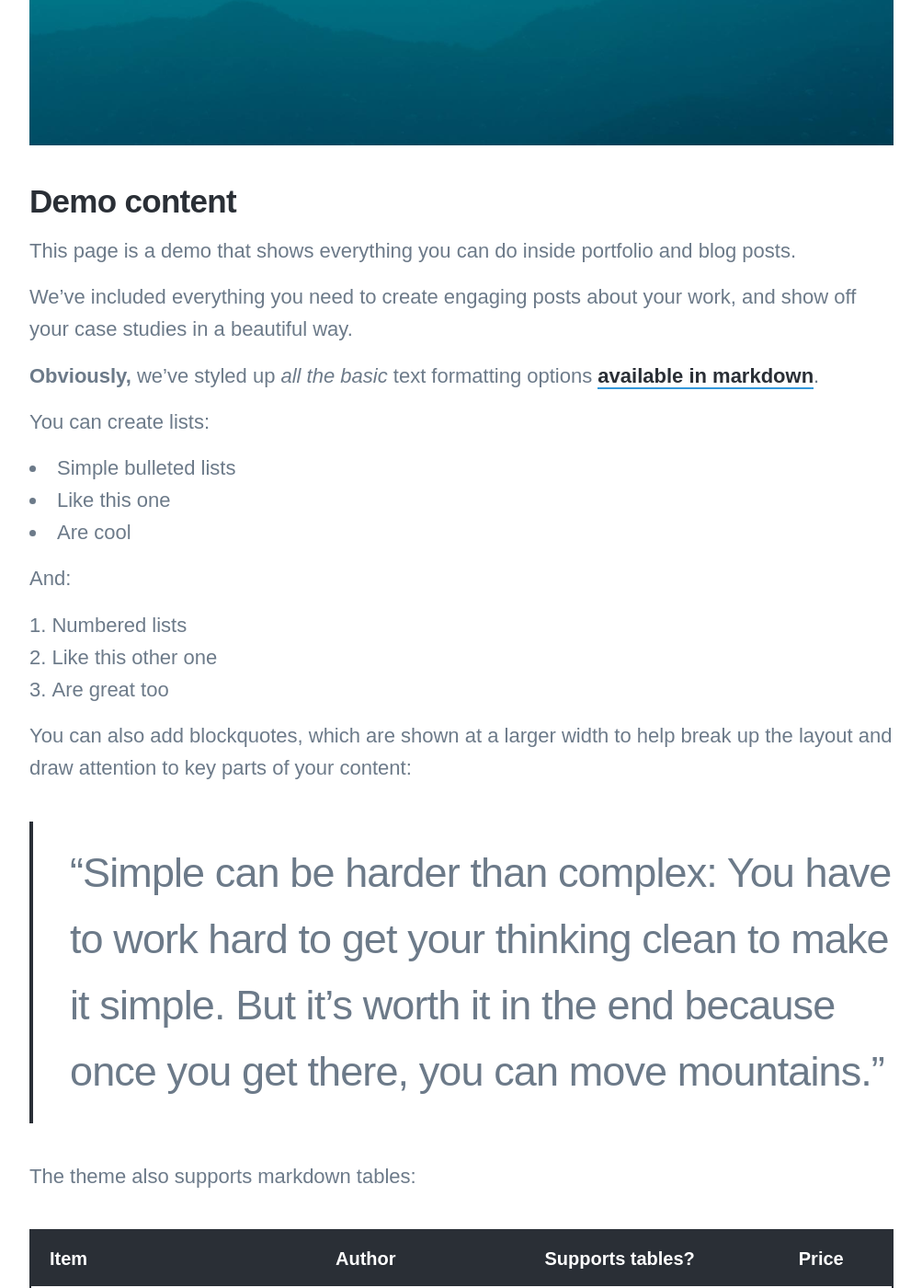
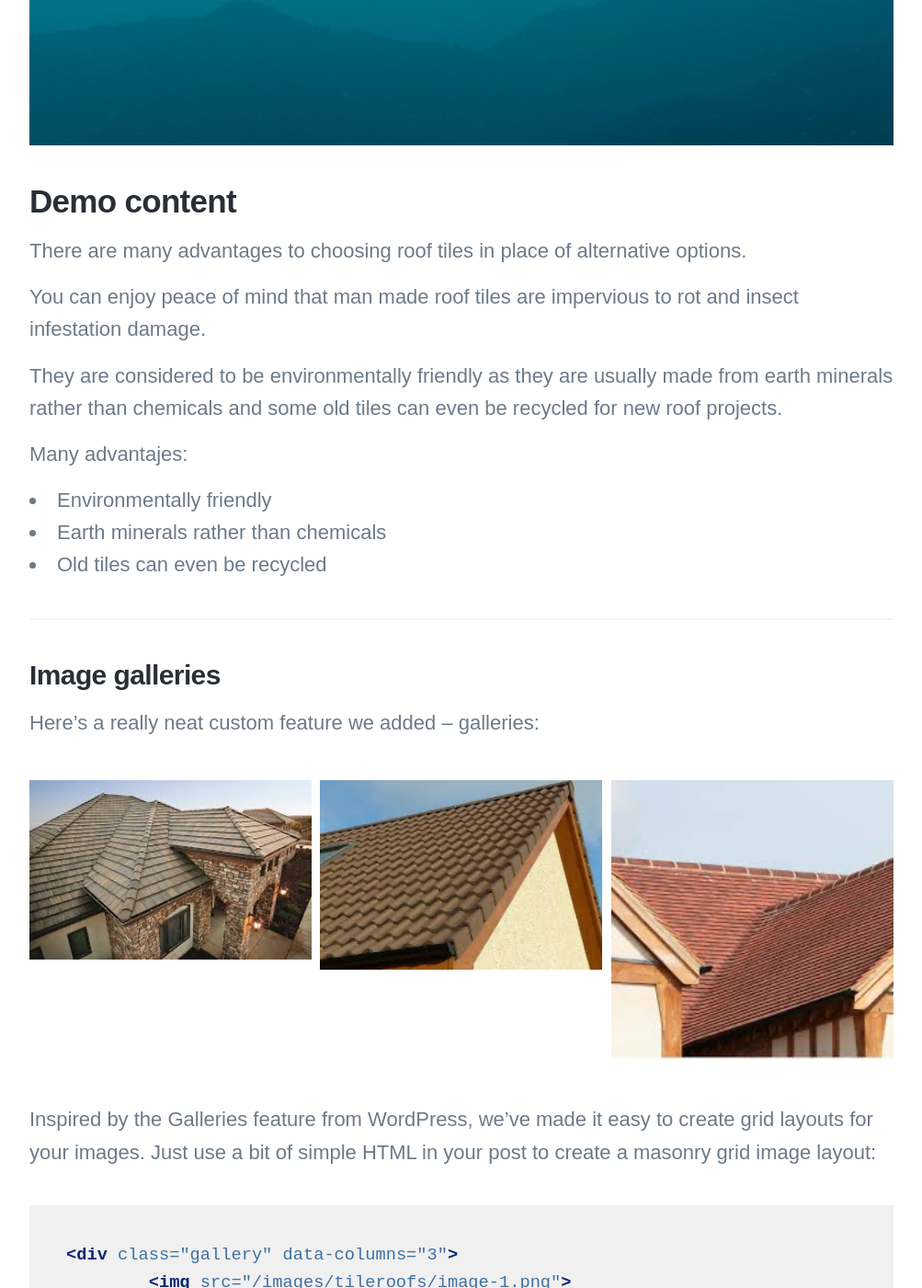
Before and after one commit to royalroofing/royalroofing.github.io, a Jekyll site: the page built from _projects/2021-09-02-Tile-Roofs.md, in a window 1280 px wide and 1400 px high, scrolled down 973 px. Shown: the whole window at 92% size, without its empty margins (138-1141 px from the left). Built offline with Jekyll 4.4.1, drawn with Linux system fonts in a browser that asks for light colours; nearby versions of some CDN libraries; some web fonts are replaced; some of the changed text lies outside the part shown.

Commit message:
tileroofs

````diff
--- a/_projects/2021-09-02-Tile-Roofs.md
+++ b/_projects/2021-09-02-Tile-Roofs.md
@@ -1,8 +1,8 @@
 ---
-title: 'Demo Project'
-subtitle: 'This is a demo'
-date: 2018-06-30 00:00:00
-description: This page is a demo that shows everything you can do inside portfolio and blog posts.
+title: 'Tile Roofs'
+subtitle: 'Roof Tiles in place of alternative options'
+date: 2021-09-02 00:00:00
+description: There are many advantages to choosing roof tiles in place of alternative options.
 featured_image: '/images/demo/demo-square.jpg'
 ---
 
@@ -10,43 +10,17 @@ featured_image: '/images/demo/demo-square.jpg'
 
 ## Demo content
 
-This page is a demo that shows everything you can do inside portfolio and blog posts.
+There are many advantages to choosing roof tiles in place of alternative options.
 
-We've included everything you need to create engaging posts about your work, and show off your case studies in a beautiful way.
+You can enjoy peace of mind that man made roof tiles are impervious to rot and insect infestation damage.
 
-**Obviously,** we’ve styled up *all the basic* text formatting options [available in markdown](https://github.com/adam-p/markdown-here/wiki/Markdown-Cheatsheet).
+They are considered to be environmentally friendly as they are usually made from earth minerals rather than chemicals and some old tiles can even be recycled for new roof projects.
 
-You can create lists:
+Many advantajes:
 
-* Simple bulleted lists
-* Like this one
-* Are cool
-
-And:
-
-1. Numbered lists
-2. Like this other one
-3. Are great too
-
-You can also add blockquotes, which are shown at a larger width to help break up the layout and draw attention to key parts of your content:
-
-> “Simple can be harder than complex: You have to work hard to get your thinking clean to make it simple. But it’s worth it in the end because once you get there, you can move mountains.”
-
-The theme also supports markdown tables:
-
-| Item                 | Author        | Supports tables? | Price |
-|----------------------|---------------|------------------|-------|
-| Duet Jekyll Theme    | Jekyll Themes | Yes              | $49   |
-| Index Jekyll Theme   | Jekyll Themes | Yes              | $49   |
-| Journal Jekyll Theme | Jekyll Themes | Yes              | $49   |
-
-And footnotes[^1], which link to explanations[^2] at the bottom of the page[^3].
-
-[^1]: Beautiful modern, minimal theme design.
-[^2]: Powerful features to show off your work.
-[^3]: Maintained and supported by the theme developer.
-
-You can throw in some horizontal rules too:
+* Environmentally friendly
+* Earth minerals rather than chemicals
+* Old tiles can even be recycled
 
 ---
 
@@ -55,20 +29,18 @@ You can throw in some horizontal rules too:
 Here's a really neat custom feature we added – galleries:
 
 <div class="gallery" data-columns="3">
-	<img src="/images/demo/demo-portrait.jpg">
-	<img src="/images/demo/demo-landscape.jpg">
-	<img src="/images/demo/demo-square.jpg">
-	<img src="/images/demo/demo-landscape-2.jpg">
+	<img src="/images/tileroofs/image-1.png">
+	<img src="/images/tileroofs/image-2.png">
+	<img src="/images/tileroofs/image-3.png">
 </div>
 
 Inspired by the Galleries feature from WordPress, we've made it easy to create grid layouts for your images. Just use a bit of simple HTML in your post to create a masonry grid image layout:
 
 ```html
 <div class="gallery" data-columns="3">
-    <img src="/images/demo/demo-portrait.jpg">
-    <img src="/images/demo/demo-landscape.jpg">
-    <img src="/images/demo/demo-square.jpg">
-    <img src="/images/demo/demo-landscape-2.jpg">
+	<img src="/images/tileroofs/image-1.png">
+	<img src="/images/tileroofs/image-2.png">
+	<img src="/images/tileroofs/image-3.png">
 </div>
 ```
 
@@ -85,22 +57,7 @@ Here's another gallery with only one column, which creates a carousel slide-show
 A nice little feature: the carousel only advances when it is in view, so your visitors won't scroll down to find it half way through your images.
 
 <div class="gallery" data-columns="1">
-	<img src="/images/demo/demo-landscape.jpg">
-	<img src="/images/demo/demo-landscape-2.jpg">
+	<img src="/images/tileroofs/image-1.png">
+	<img src="/images/tileroofs/image-2.png">
+	<img src="/images/tileroofs/image-3.png">
 </div>
-
-### What about videos?
-
-Videos are an awesome way to show off your work in a more engaging and personal way, and we’ve made sure they work great on our themes. Just paste an embed code from YouTube or Vimeo, and the theme makes sure it displays perfectly:
-
-<iframe src="https://player.vimeo.com/video/148003889" width="640" height="360" frameborder="0" allowfullscreen></iframe>
-
----
-
-## Pretty cool, huh?
-
-We've packed this theme with powerful features to show off your work.
-
-Why not put them to use on your new portfolio?
-
-<a href="https://jekyllthemes.io/theme/personal-website-jekyll-theme" class="button button--large">Get This Theme</a>
````
Also changed, not shown: images/tileroofs/image-1.png (added), images/tileroofs/image-2.png (added), images/tileroofs/image-3.png (added).
